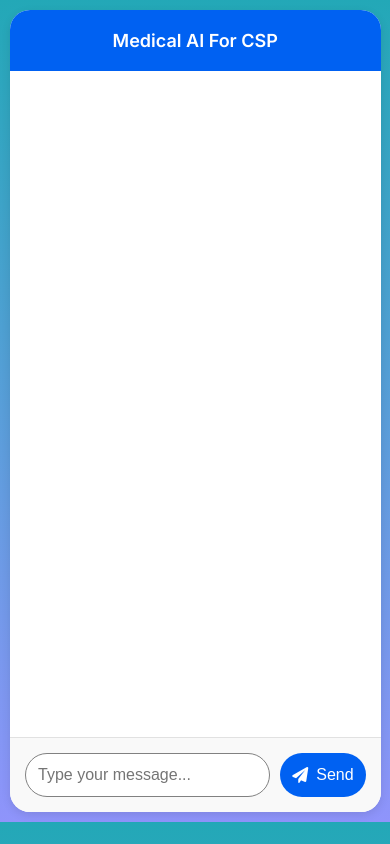
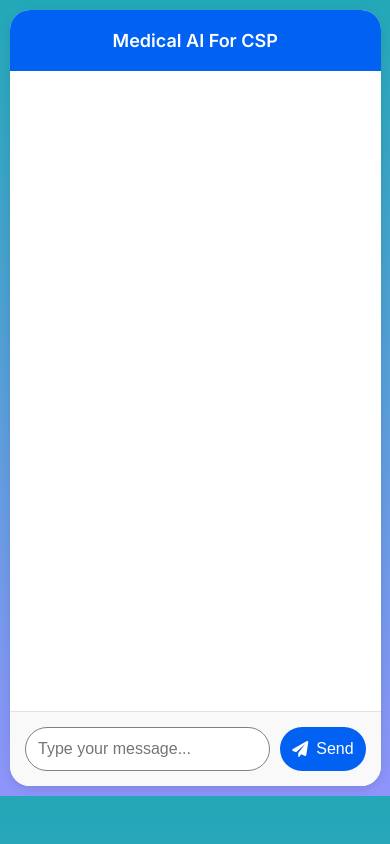
Before and after one commit to nallamothusurya/csp, a Flask app: page / in a window 390 px wide. Run offline with Flask 3, Linux system fonts and the light colour scheme.

Commit message:
version2

```diff
--- a/templates/index.html
+++ b/templates/index.html
@@ -156,7 +156,7 @@
         @media (max-width: 768px) {
             .chat-container {
                 margin: 10px;
-                height: 95vh;
+                height: 92vh;
             }
 
             .form-control {
```
